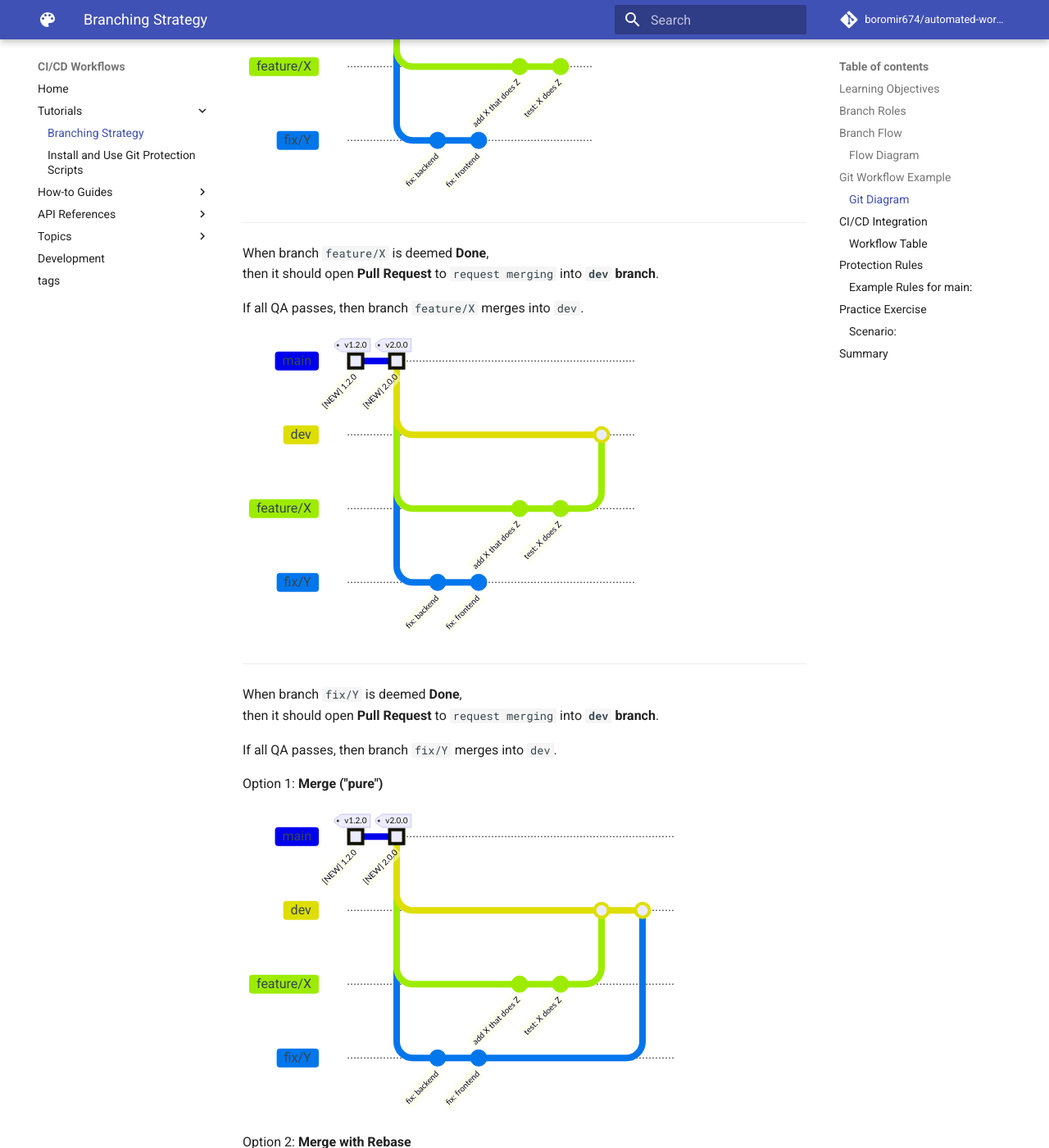
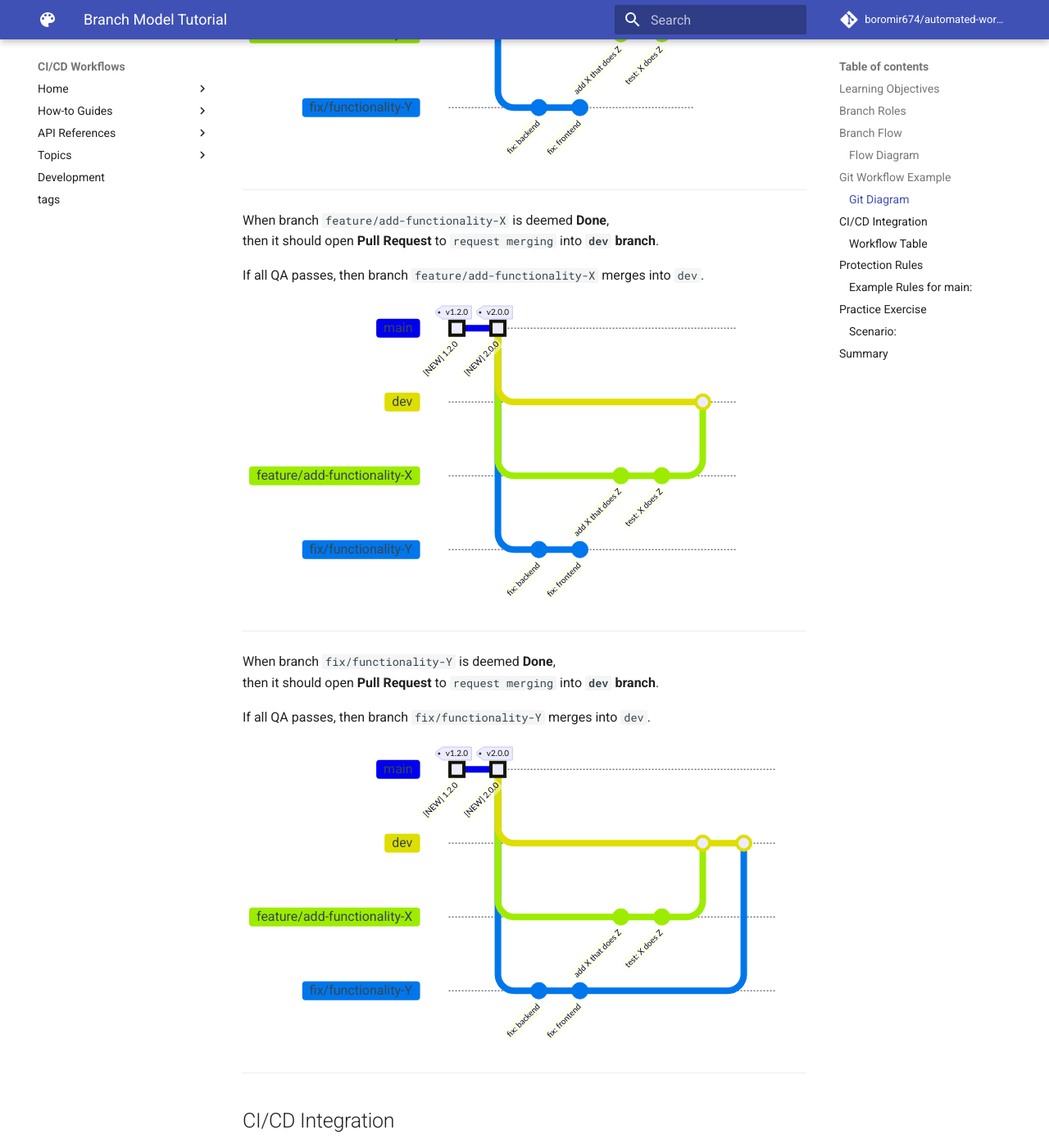
Before and after one commit to boromir674/automated-workflows, an MkDocs documentation site: the page built from docs/tutorials/branch_model_tutorial.md, in a window 1280 px wide and 1400 px high, scrolled down 2849 px. Shown: the whole window at 82% size. Built offline with MkDocs 1.6.1 and Material for MkDocs 9.7.7, drawn with Linux system fonts in a browser that asks for light colours; comment, search, counter and statistics services are not loaded; some of the changed text lies outside the part shown.

Commit message:
docs: update Site Navigation and 'Branch Model' Tutorial

````diff
--- a/docs/tutorials/branch_model_tutorial.md
+++ b/docs/tutorials/branch_model_tutorial.md
@@ -125,24 +125,24 @@
     commit id: "[NEW] 2.0.0" type: HIGHLIGHT tag: "v2.0.0"
 
     branch dev
-    branch "feature/X"
-    branch "fix/Y"
+    branch "feature/add-functionality-X"
+    branch "fix/functionality-Y"
 
-    checkout "fix/Y"
+    checkout "fix/functionality-Y"
     commit id: "fix: backend"
     commit id: "fix: frontend"
 
-    checkout "feature/X"
+    checkout "feature/add-functionality-X"
     commit id: "add X that does Z"
     commit id: "test: X does Z"
 ```
 
 ---
 
-When branch `feature/X` is deemed **Done**,
+When branch `feature/add-functionality-X` is deemed **Done**,
 then it should open **Pull Request** to `request merging` into **`dev` branch**.
 
-If all QA passes, then branch `feature/X` merges into `dev`.
+If all QA passes, then branch `feature/add-functionality-X` merges into `dev`.
 
 
 ```mermaid
@@ -155,29 +155,28 @@
     commit id: "[NEW] 2.0.0" type: HIGHLIGHT tag: "v2.0.0"
 
     branch dev
-    branch "feature/X"
-    branch "fix/Y"
+    branch "feature/add-functionality-X"
+    branch "fix/functionality-Y"
 
-    checkout "fix/Y"
+    checkout "fix/functionality-Y"
     commit id: "fix: backend"
     commit id: "fix: frontend"
 
-    checkout "feature/X"
+    checkout "feature/add-functionality-X"
     commit id: "add X that does Z"
     commit id: "test: X does Z"
 
     checkout dev
-    merge "feature/X"
+    merge "feature/add-functionality-X"
 ```
 
 ---
 
-When branch `fix/Y` is deemed **Done**,
+When branch `fix/functionality-Y` is deemed **Done**,
 then it should open **Pull Request** to `request merging` into **`dev` branch**.
 
-If all QA passes, then branch `fix/Y` merges into `dev`.
+If all QA passes, then branch `fix/functionality-Y` merges into `dev`.
 
-Option 1: **Merge ("pure")**
 
 ```mermaid
 %%{init: { 'logLevel': 'debug', 'gitGraph': {'showBranches': true,
@@ -189,53 +188,20 @@
     commit id: "[NEW] 2.0.0" type: HIGHLIGHT tag: "v2.0.0"
 
     branch dev
-    checkout dev
-    branch "feature/X"
-    branch "fix/Y"
+    branch "feature/add-functionality-X"
+    branch "fix/functionality-Y"
 
-    checkout "fix/Y"
+    checkout "fix/functionality-Y"
     commit id: "fix: backend"
     commit id: "fix: frontend"
 
-    checkout "feature/X"
+    checkout "feature/add-functionality-X"
     commit id: "add X that does Z"
     commit id: "test: X does Z"
 
     checkout dev
-    merge "feature/X"
-    merge "fix/Y"
-```
-
-
-Option 2: **Merge with Rebase**
-
-```mermaid
-%%{init: { 'logLevel': 'debug', 'gitGraph': {'showBranches': true,
-'rotateCommitLabel': true,
-'showCommitLabel':true,'mainBranchName': 'main'}} }%%
-
-gitGraph
-    commit id: "[NEW] 1.2.0" type: HIGHLIGHT tag: "v1.2.0"
-    commit id: "[NEW] 2.0.0" type: HIGHLIGHT tag: "v2.0.0"
-
-    branch dev
-    checkout dev
-    branch "feature/X"
-
-    checkout "feature/X"
-    commit id: "add X that does Z"
-    commit id: "test: X does Z"
-
-    checkout dev
-    merge "feature/X"
-
-    branch "fix/Y"
-    checkout "fix/Y"
-    commit id: "fix: backend"
-    commit id: "fix: frontend"
-
-    checkout dev
-    merge "fix/Y"
+    merge "feature/add-functionality-X"
+    merge "fix/functionality-Y"
 ```
 
 ---
--- a/mkdocs.yml
+++ b/mkdocs.yml
@@ -1,6 +1,6 @@
 site_name: 'CI/CD Workflows'
 site_url: https://automated-workflows.readthedocs.io/
-site_description: CI/CD Workflows Project Documentation.
+site_description: CI/CD Wokflows Project Documentation.
 site_author: Konstantinos Lampridis
 repo_url: https://github.com/boromir674/automated-workflows/
 repo_name: boromir674/automated-workflows
@@ -98,16 +98,13 @@
 
 #### SIDE NAVIGATION - DESIGN ####
 nav:
-  - Home: index.md
-  - Tutorials:
-      - "Branching Strategy": "./tutorials/branch_model_tutorial.md"
-      - "Install and Use Git Protection Scripts": "./tutorials/install-and-use-git-protection.md"
+  # each item in the list, renders a left side navigation item/page
+  - Home:
+      - "Quick Start": index.md
   - How-to Guides:
       - "CD: Dockerhub": "guides/guide_setup_cicd.md"
       - "CD: PyPI": "guides/guide_setup_pypi.md"
       - "CI: Build(s) Testing": "guides/guide_test_build.md"
-      - "Git Ops - V2":
-        - "Setup": "guides/gitops/setup/guide_setup_terminal_based_release_process.md"
       - "Git Ops":
           - guides/gitops/index.md
           - "Setup":
@@ -139,9 +136,6 @@
       - "Git Ops - Clean-up Tags": api/ref_go-delete-tags.md
   - Topics:
       - "Single Status Workflow'": "topics/workflow_single_status_idea.md"
-      - "Git Ops - V2":
-          - "topics/gitops_v2/index.md"
-          - "Branching Strategy": "topics/branch_model.md"
       - "Git Ops":
           - "topics/gitops/index.md"
           - "Process - Release Me": "topics/gitops/release-me-process.md"
````
Also changed, not shown: 1 other file.
